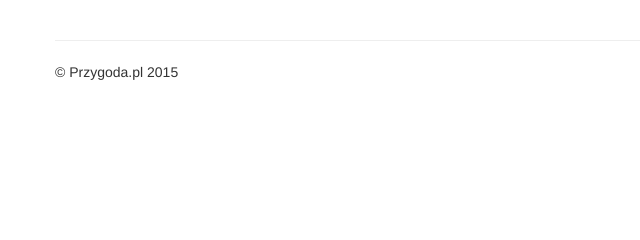
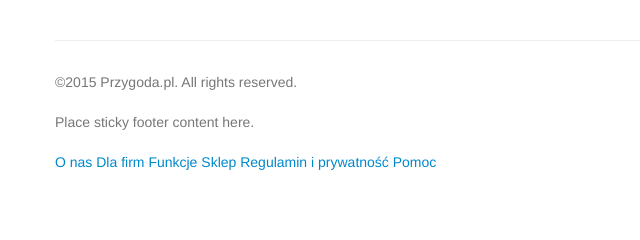
Before and after one commit to VirrageS/Przygoda, a Python web app: template app/templates/index.html in a window 1280 px wide. Shown: the part 157-397 px from the top of the page, without its empty margins (0-640 px from the left). Run offline with Jinja, Linux system fonts and the light colour scheme; the template is opened without the code that fills it, so the values that code supplies are empty; some libraries are stand-ins or nearby versions.

Commit message:
Quite a lot fixes

```diff
--- a/app/templates/layout.html
+++ b/app/templates/layout.html
@@ -57,6 +57,16 @@ body {
 	{% block body %}{% endblock %}
 	<hr>
 	<footer id="footer">
-		<p>&copy; Przygoda.pl 2015</p>
+		<span class="navbar-text">&copy;2015 Przygoda.pl. All rights reserved.</span>
+		<div class="container">
+			<span class="navbar-text">Place sticky footer content here.</span>
+			<br>
+			<span class="navbar-text"><a href="/about">O nas</a></span>
+			<span class="navbar-text"><a href="/activationtools">Dla firm</a></span>
+			<span class="navbar-text"><a href="/features">Funkcje</a></span>
+			<span class="navbar-text"><a href="/store">Sklep</a></span>
+			<span class="navbar-text"><a href="/terms">Regulamin i prywatność</a></span>
+			<span class="navbar-text"><a href="/help" target="_self">Pomoc</a></span>
+		</div>
 	</footer>
 </div>
--- a/app/users/models.py
+++ b/app/users/models.py
@@ -8,7 +8,7 @@ class User(db.Model):
 	username = db.Column('username', db.String(20), unique=True, index=True)
 	password = db.Column('password', db.String(10))
 	email = db.Column('email', db.String(50), unique=True, index=True)
-	registered_on = db.Column('registered_on' , db.DateTime)
+	registered_on = db.Column('registered_on', db.DateTime)
 	role = db.Column(db.SmallInteger, default=USER.USER)
 
 	def __init__(self, username, password, email):
@@ -26,7 +26,7 @@ class User(db.Model):
 	def is_anonymous(self):
 		return False
 
-	def getRole(self):
+	def get_role(self):
 		return USER.ROLE[self.role]
 
 	def get_id(self):
```
Also changed, not shown: app/__init__.py (+3 -8 lines), app/users/views.py (+18 -2 lines), app/views.py (added, +42 -0 lines).
